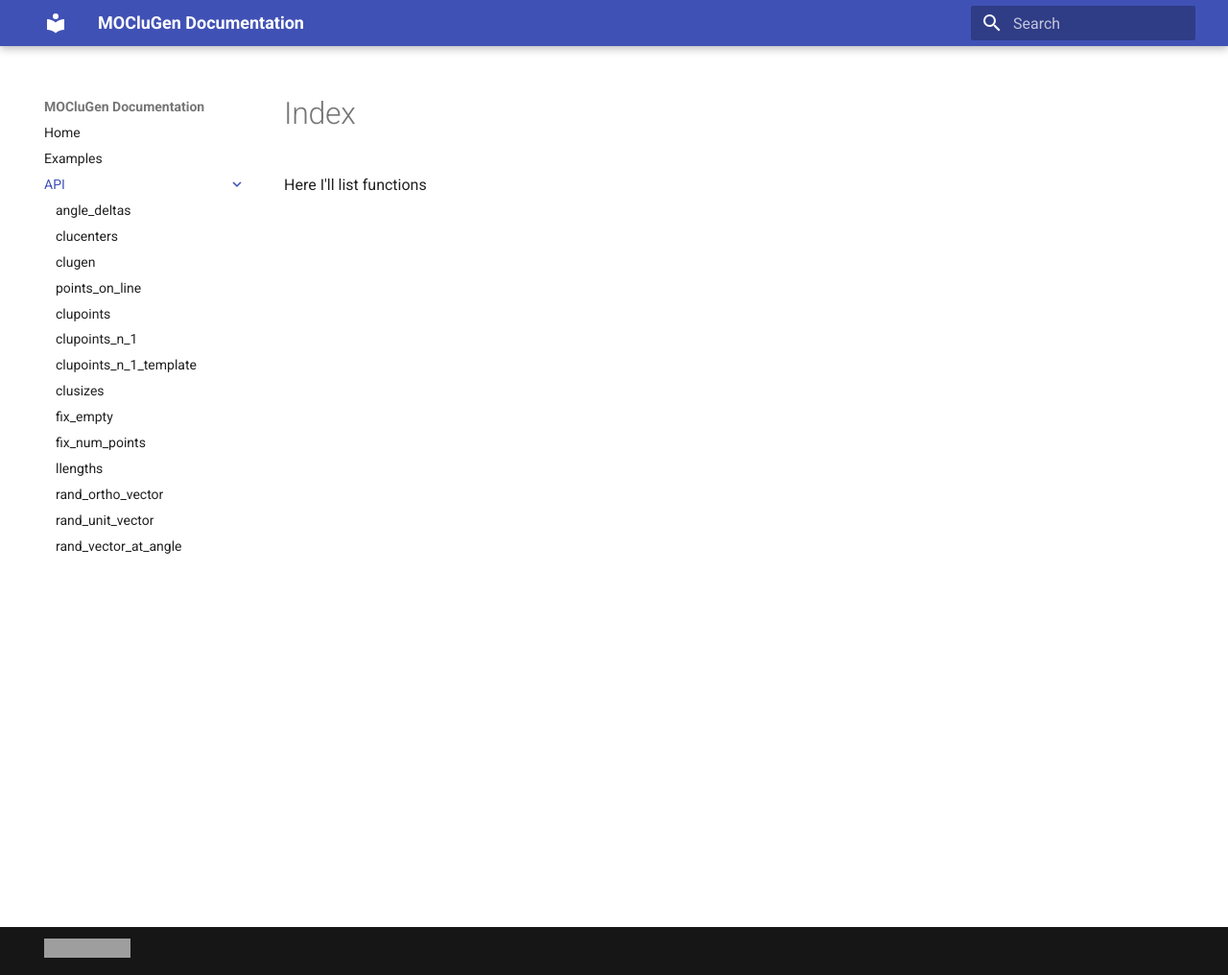
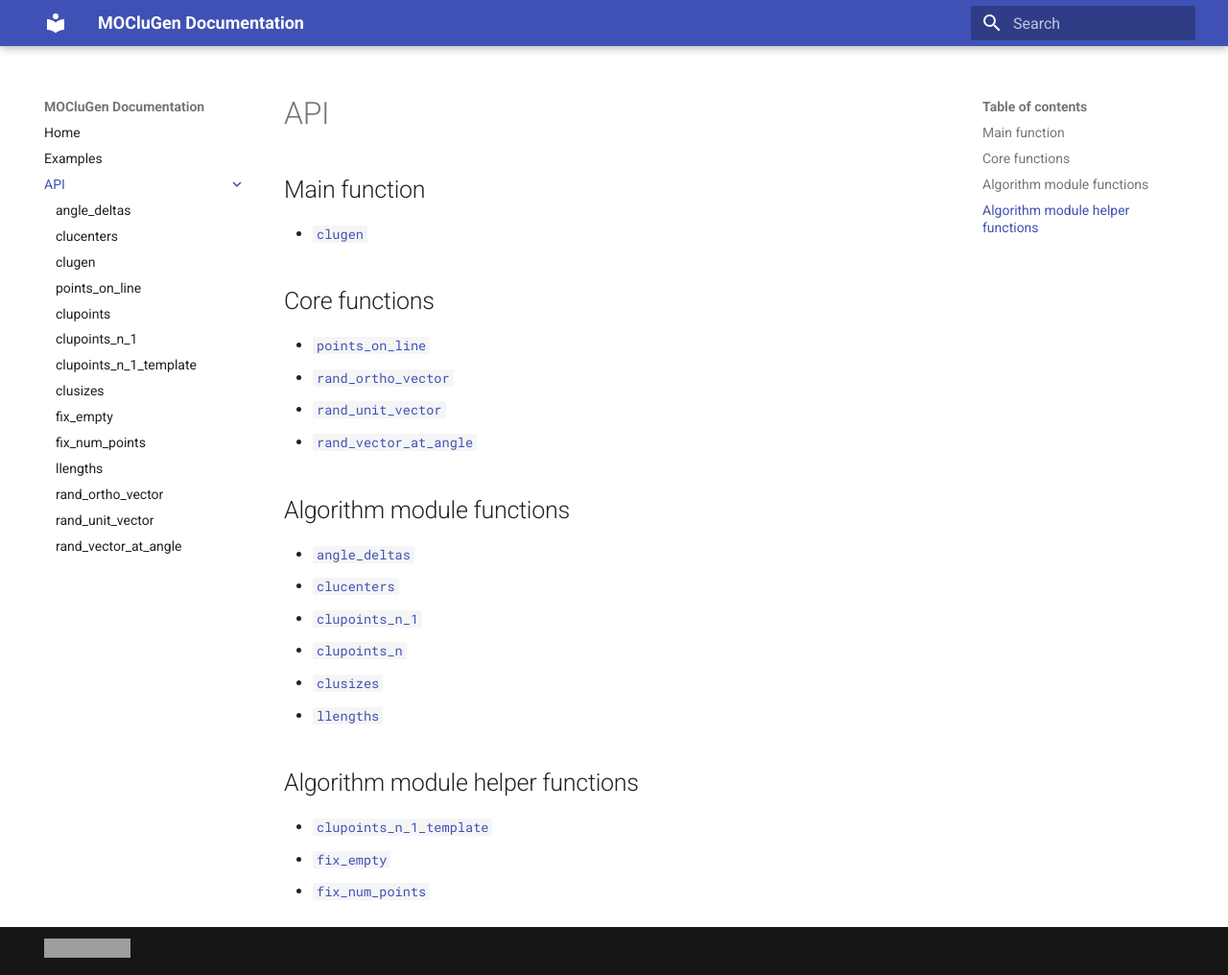
Before and after one commit to clugen/MOCluGen, an MkDocs documentation site: the page built from docs/docs/api/index.md, in a window 1280 px wide and 1016 px high. Shown: the whole window at 96% size. Built offline with MkDocs 1.6.1 and Material for MkDocs 9.7.7, drawn with Linux system fonts in a browser that asks for light colours; grey boxes are pictures that could not be loaded.

Commit message:
Add API index to docs

```diff
--- a/docs/docs/api/index.md
+++ b/docs/docs/api/index.md
@@ -1 +1,27 @@
-Here I'll list functions
+# API
+
+## Main function
+
+* [`clugen`](clugen)
+
+## Core functions
+
+* [`points_on_line`](points_on_line)
+* [`rand_ortho_vector`](rand_ortho_vector)
+* [`rand_unit_vector`](rand_unit_vector)
+* [`rand_vector_at_angle`](rand_vector_at_angle)
+
+## Algorithm module functions
+
+* [`angle_deltas`](angle_deltas)
+* [`clucenters`](clucenters)
+* [`clupoints_n_1`](clupoints_n_1)
+* [`clupoints_n`](clupoints_n)
+* [`clusizes`](clusizes)
+* [`llengths`](llengths)
+
+## Algorithm module helper functions
+
+* [`clupoints_n_1_template`](clupoints_n_1_template)
+* [`fix_empty`](fix_empty)
+* [`fix_num_points`](fix_num_points)
```
